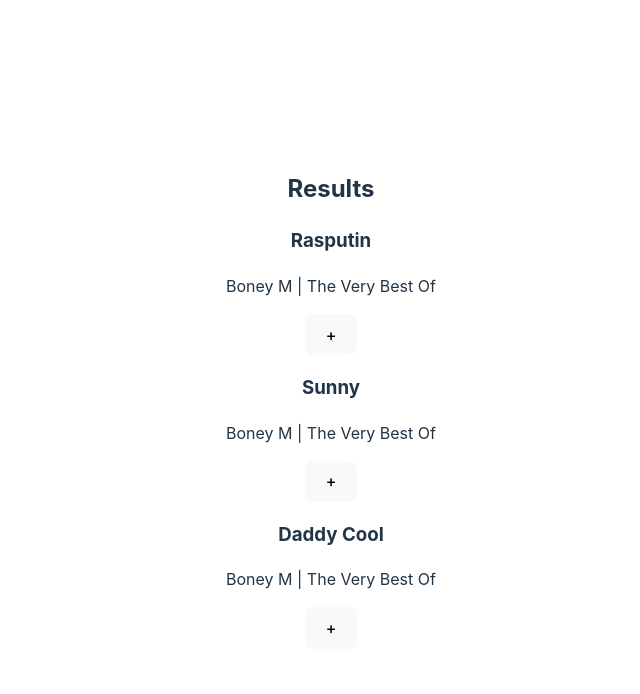
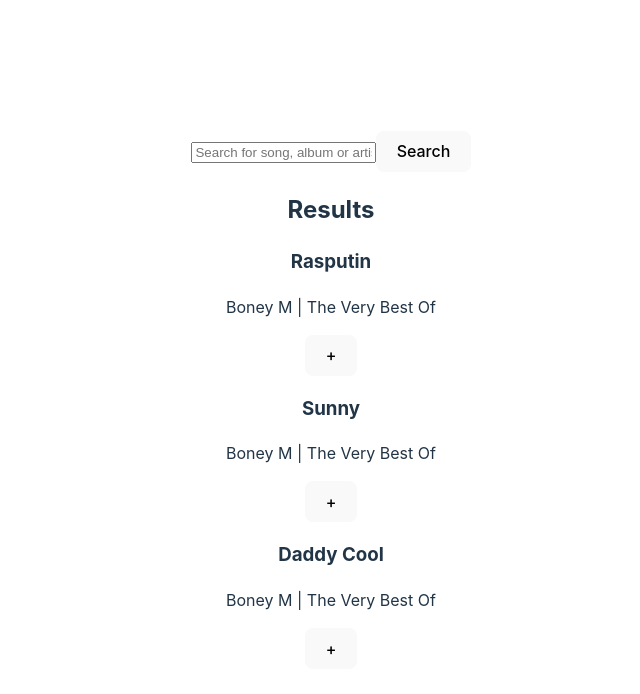
Before and after one commit to luneroka/jammming, a React (Vite) app in the folder frontend/: page / in a window 1280 px wide. Shown: the top 694 px of the page, without its empty margins (309-949 px from the left). Built offline with nearby package versions, Linux system fonts and the light colour scheme.

Commit message:
Create SearchBar component structure and basic form rendering

```diff
--- a/frontend/src/App.jsx
+++ b/frontend/src/App.jsx
@@ -1,5 +1,6 @@
 import './App.css';
 import SearchResults from './components/SearchResults';
+import SearchBar from './components/SearchBar';
 
 const searchResults = [
   { title: 'Rasputin', album: 'The Very Best Of', artist: 'Boney M' },
@@ -8,9 +9,12 @@
 ];
 
 function App() {
-  return <>
-    <SearchResults searchResults={searchResults}/>
-  </>;
+  return (
+    <>
+      <SearchBar />
+      <SearchResults searchResults={searchResults} />
+    </>
+  );
 }
 
 export default App;
--- a/frontend/src/components/SearchBar.jsx
+++ b/frontend/src/components/SearchBar.jsx
@@ -1,8 +1,18 @@
 function SearchBar() {
+  const handleSearch = () => {};
+
   return (
-    <form className='search-form'>
-      <input type='text' placeholder='Search for song, album or artist...' />
-      <button>Search</button>
+    <form onSubmit={handleSearch} className='search-form'>
+      <input
+        type='text'
+        placeholder='Search for song, album or artist...'
+        className='search-input'
+      />
+      <button type='submit' className='search-btn'>
+        Search
+      </button>
     </form>
   );
 }
+
+export default SearchBar;
```
